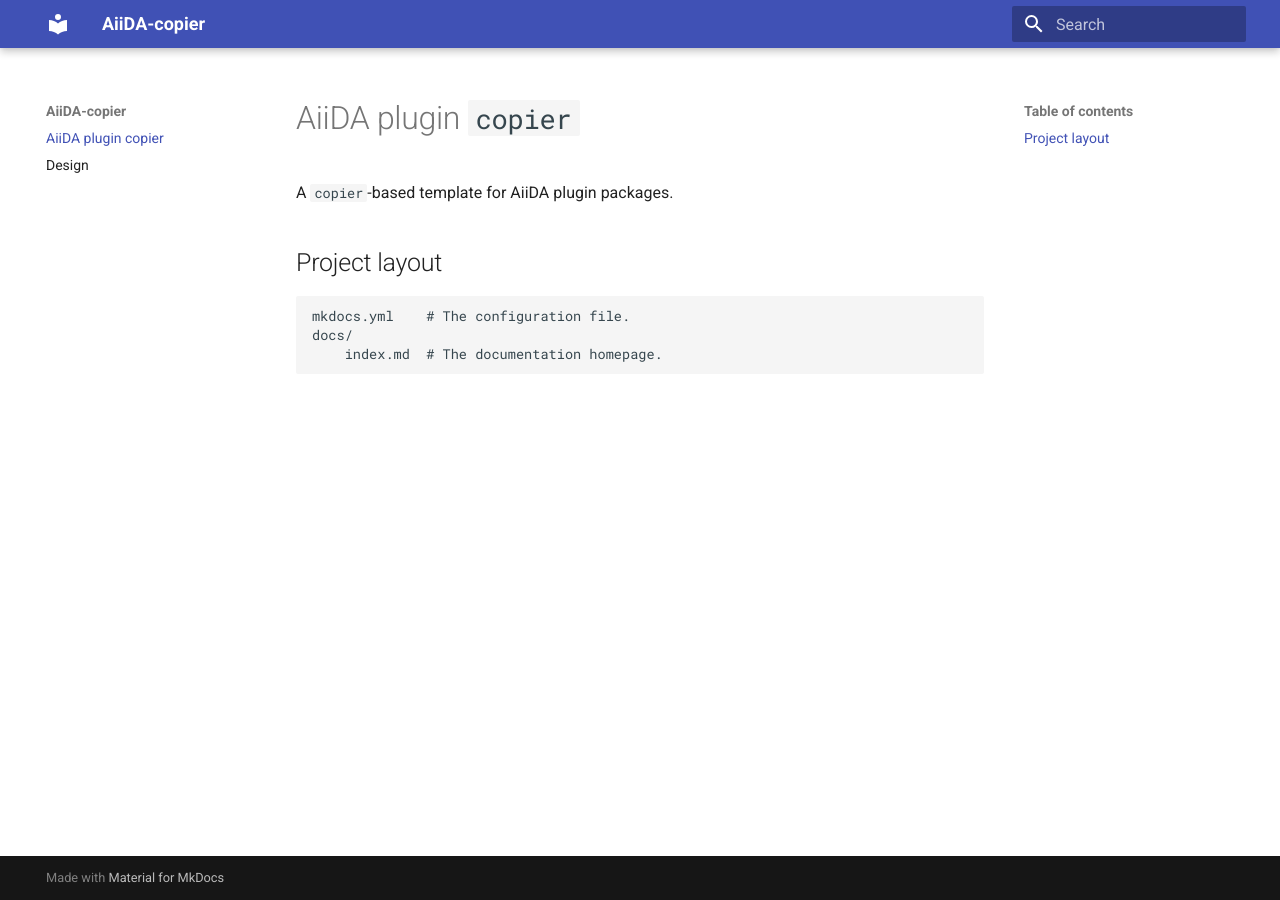
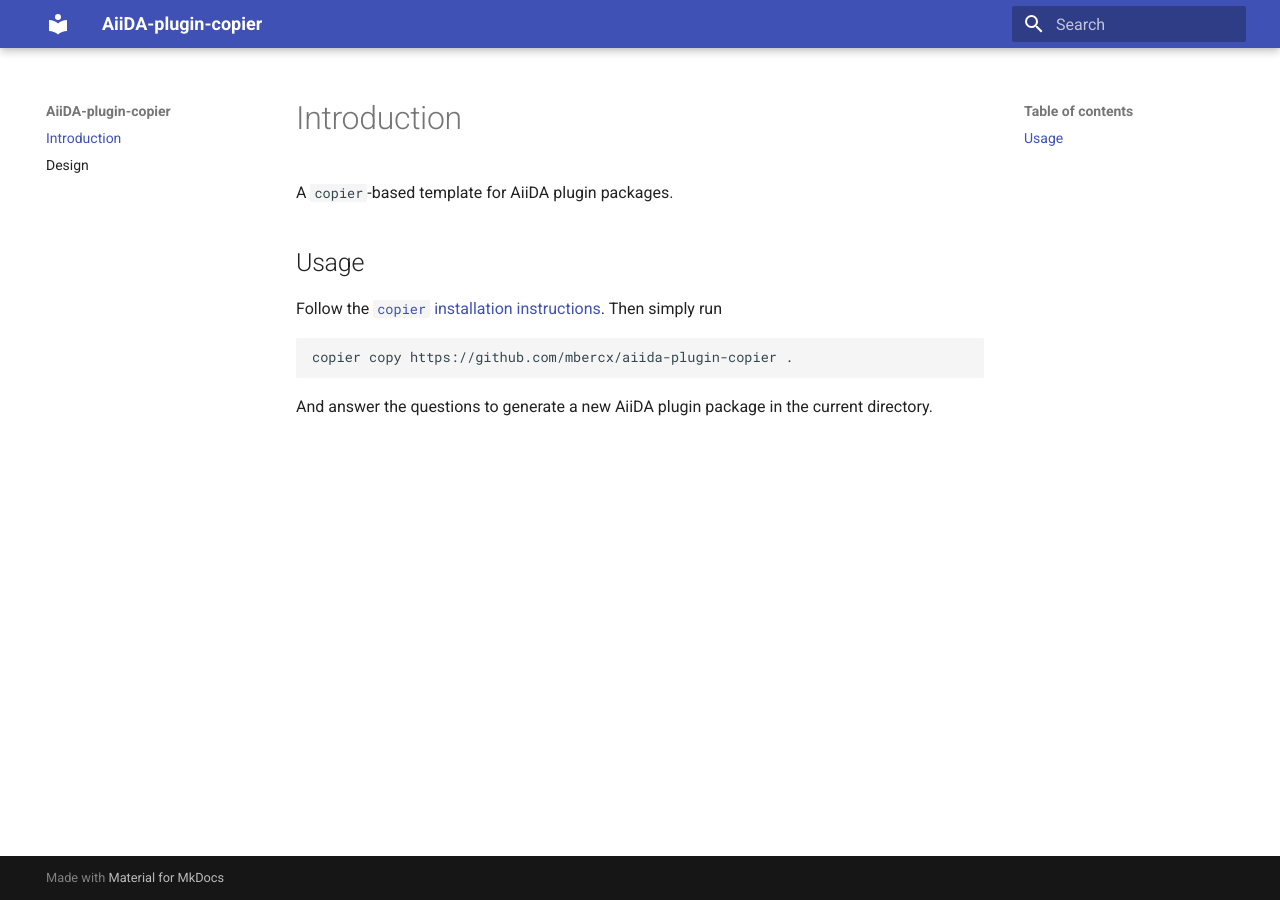
Before and after one commit to mbercx/python-copier, an MkDocs documentation site: the page built from docs/index.md, in a window 1280 px wide. Built offline with MkDocs 1.6.1 and Material for MkDocs 9.7.7, drawn with Linux system fonts in a browser that asks for light colours.

Commit message:
📚 Small fixes to documentation syntax
* Improve title of documentation website, as well as the landing page.
* Markdown doesn't render links as links automatically.

````diff
--- a/docs/index.md
+++ b/docs/index.md
@@ -1,9 +1,14 @@
-# AiiDA plugin `copier`
+# Introduction
 
 A `copier`-based template for AiiDA plugin packages.
 
-## Project layout
+## Usage
 
-    mkdocs.yml    # The configuration file.
-    docs/
-        index.md  # The documentation homepage.
+Follow the [`copier` installation instructions](https://copier.readthedocs.io/en/latest/#installation).
+Then simply run
+
+```
+copier copy https://github.com/mbercx/aiida-plugin-copier .
+```
+
+And answer the questions to generate a new AiiDA plugin package in the current directory.
--- a/mkdocs.yml
+++ b/mkdocs.yml
@@ -1,3 +1,3 @@
-site_name: AiiDA-copier
+site_name: AiiDA-plugin-copier
 theme:
   name: material
````
Also changed, not shown: README.md (+1 -4 lines), docs/design.md (+1 -4 lines).
